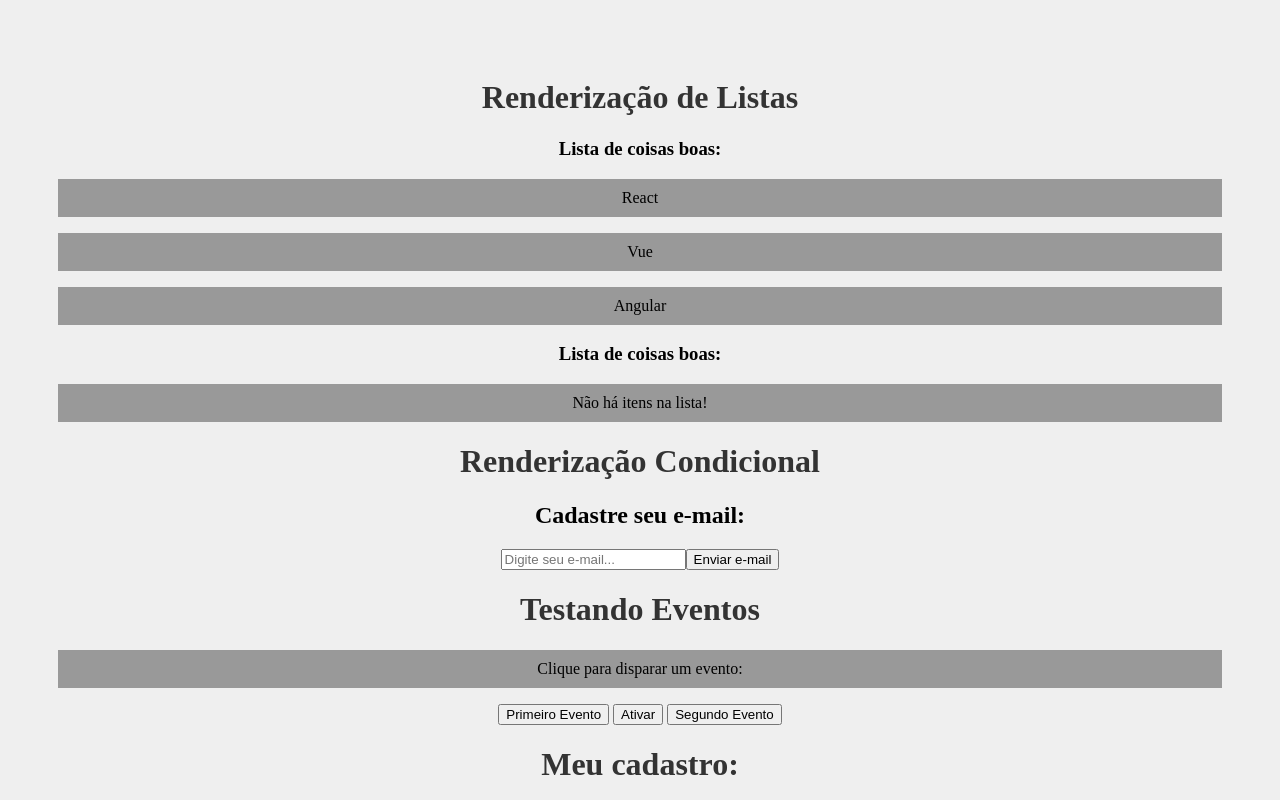
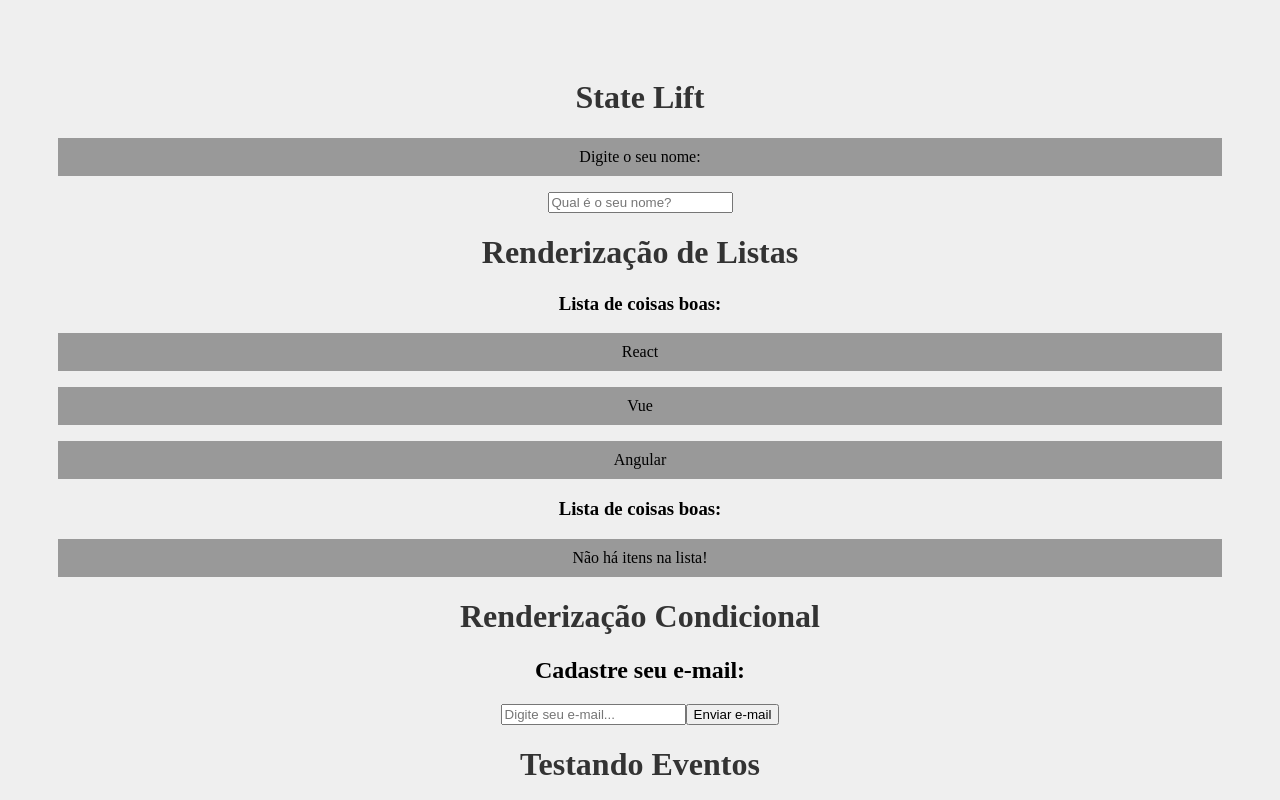
Before and after one commit to vanderleiacn/meu-projeto-react, a React (Create React App) app: page / in a window 1280 px wide. Shown: the top 800 px of the page. Built offline with nearby package versions, Linux system fonts and the light colour scheme.

Commit message:
primeiro commit utilizando state lift

```diff
--- a/src/App.js
+++ b/src/App.js
@@ -6,7 +6,13 @@
 import OutraLista from './components/OutraLista';
 //import HelloWorld from './components/HelloWorld';
 //import SayMyName from './components/SayMyName';
+import {useState} from 'react'
+import SeuNome from './components/SeuNome';
+import Saudacao from './components/Saudacao';
+
+
 function App() {
+    const [nome, setNome] = useState()
 
     const meusItens = ['React','Vue','Angular'] //lista criada no proprio componente , mas pode vir de um servidor externo ou do servidor do BD
 
@@ -14,6 +20,10 @@
   return (
 
     <div className="App"> {/*a tag div é usada para encapsular tudo*/}
+      <h1>State Lift</h1>
+      <SeuNome setNome={setNome}/>
+      {nome} {/* faz aparecer o nome digitado embaixo do input, pq? */}
+      <Saudacao nome={nome}/>
       <h1>Renderização de Listas</h1>
       <OutraLista itens={meusItens}/>
       <OutraLista itens={[]}/> {/*retorna lista vazia*/}
--- /dev/null
+++ b/src/components/Saudacao.js
@@ -0,0 +1,8 @@
+
+function Saudacao({nome}){
+    function gerarSaudacao(algumNome){
+        return `Olá ${algumNome}, tudo bem?`
+    }
+    return<>{nome && <p>{gerarSaudacao(nome)}</p>}</> //só vai retornar a saudação se tiver algum nome no state.
+}
+export default Saudacao
--- /dev/null
+++ b/src/components/SeuNome.js
@@ -0,0 +1,16 @@
+
+
+function SeuNome({setNome}){
+
+    return(
+        <div>
+            <p>Digite o seu nome:</p>
+            <input type="text"
+             placeholder="Qual é o seu nome?"
+             onChange={(e) => setNome(e.target.value)} //state ta centralizado no componente pai e difinimos atraves do input
+            />
+        </div>
+    )
+
+}
+export default SeuNome
```
